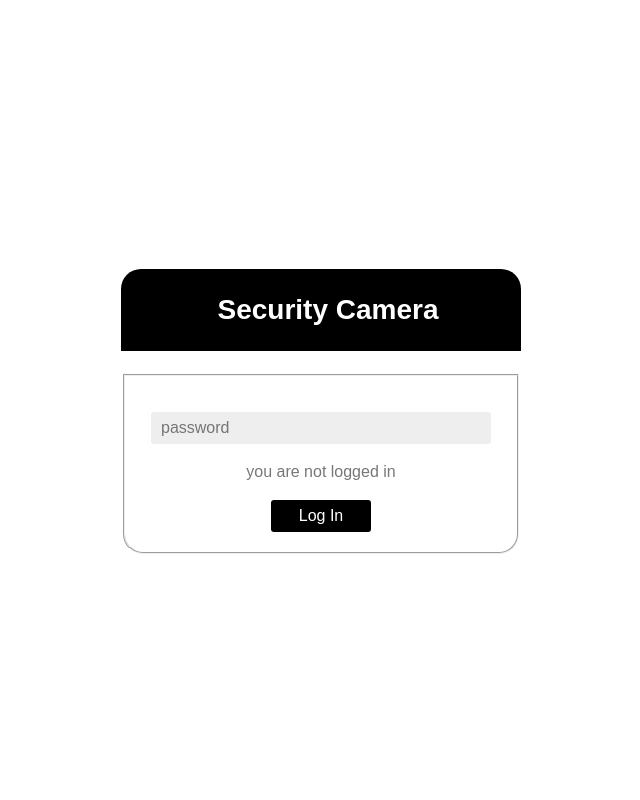
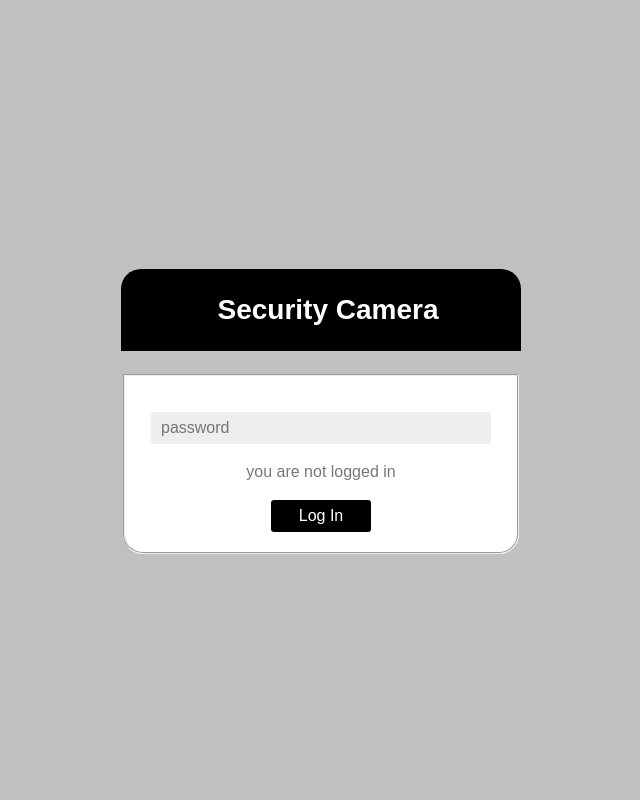
Before and after one commit to barhenkro/SecurityCamera, a Flask app: page /login in a window 1280 px wide. Shown: the whole page, without its empty margins (319-959 px from the left). Run offline with Flask 2, Linux system fonts and the light colour scheme; parts of the project's set-up code (start-up, migrations or seed data) failed here and were passed over; some libraries are stand-ins or nearby versions.

Commit message:
fixed styling

```diff
--- a/static/login.css
+++ b/static/login.css
@@ -1,6 +1,3 @@
-$color: #000;
-$color-bg: #c0c0c0;
-
 @import url(http://weloveiconfonts.com/api/?family=fontawesome);
 
 
@@ -23,8 +20,8 @@ html {
 }
 
 body {
-	background: $color-bg;
-	color: $color;
+	background: #c0c0c0;
+	color: #000;
   font-family: 'Varela Round', sans-serif;
   line-height: 1.5;
   margin: 0;
```
